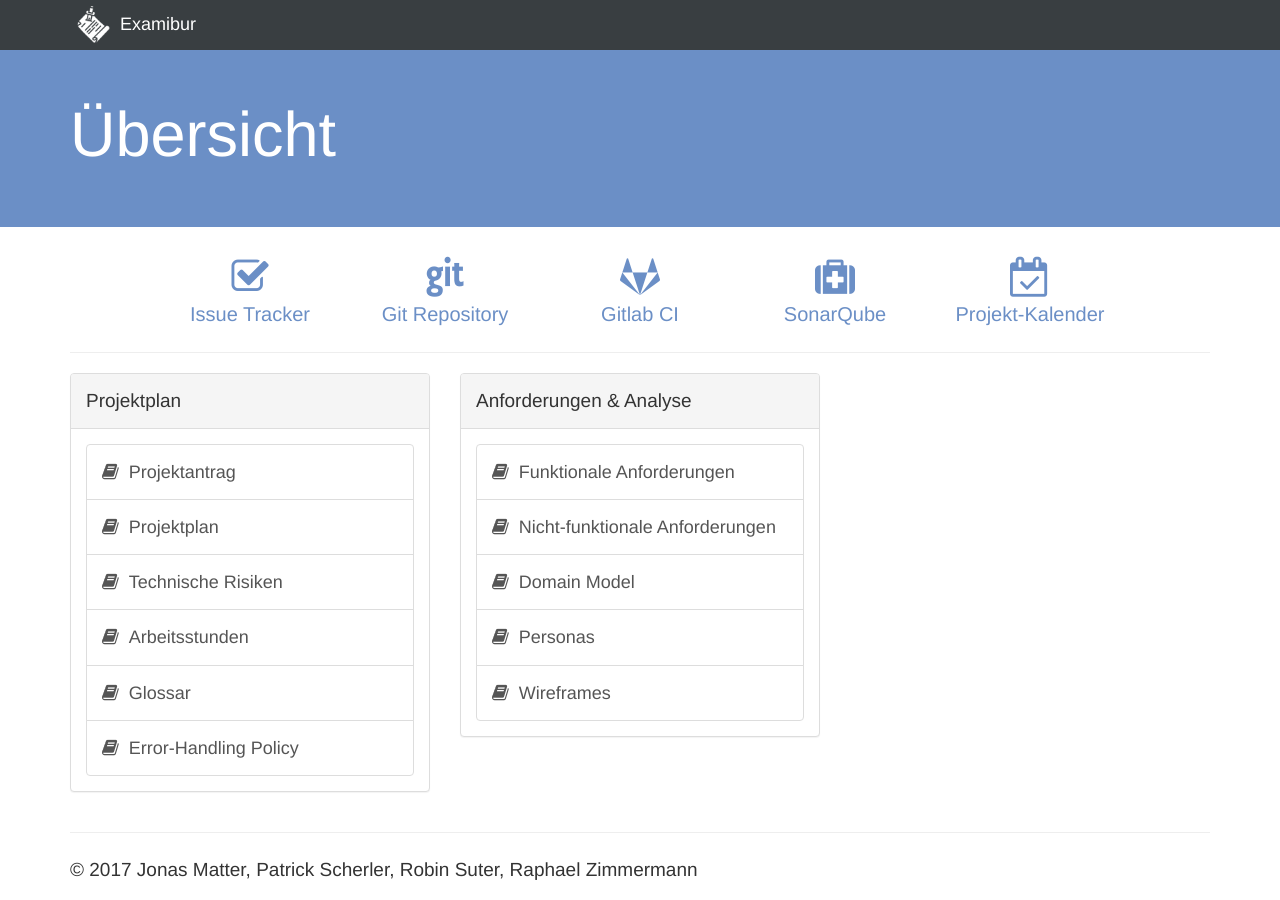
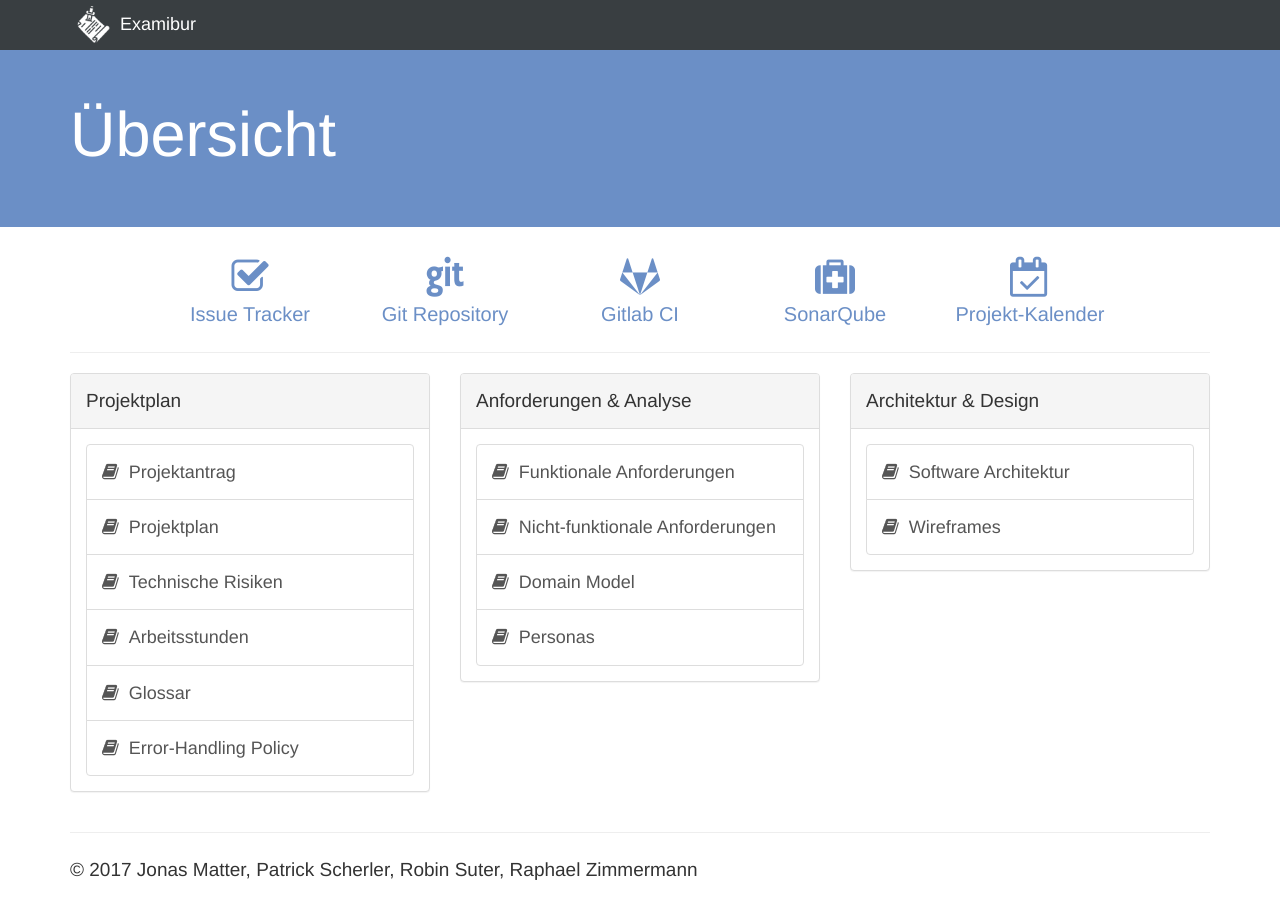
Before and after one commit to Examibur/examibur, a Jekyll site: the page built from docs/index.html, in a window 1280 px wide. Built offline with Jekyll 4.4.1, drawn with Linux system fonts in a browser that asks for light colours; nearby versions of some CDN libraries; Markdown is read by kramdown in place of the engine named in the settings.

Commit message:
move wireframes to architecture

```diff
--- a/docs/index.html
+++ b/docs/index.html
@@ -2,6 +2,7 @@
 layout: default
 title: Übersicht
 ---
+
 <div class="row">
     <div class="col-md-2 col-md-offset-1">
         <a href="https://gitlab.com/engineering-projekt/examibur/issues" class="quicklink">
@@ -20,12 +21,14 @@ title: Übersicht
             <div class="quicklink-icon"><i class="fa fa-gitlab" aria-hidden="true"></i></div>
             <div class="quicklink-title">Gitlab CI</div>
         </a>
-      </div><div class="col-md-2">
+    </div>
+    <div class="col-md-2">
         <a href="" class="quicklink">
             <div class="quicklink-icon"><i class="fa fa-medkit" aria-hidden="true"></i></div>
             <div class="quicklink-title">SonarQube</div>
         </a>
-      </div><div class="col-md-2">
+    </div>
+    <div class="col-md-2">
         <a href="https://calendar.google.com/calendar/embed?src=l232n5a38terjn899fvf7fom88%40group.calendar.google.com&ctz=Europe/Zurich" class="quicklink">
             <div class="quicklink-icon"><i class="fa fa-calendar-check-o" aria-hidden="true"></i></div>
             <div class="quicklink-title">Projekt-Kalender</div>
@@ -55,7 +58,16 @@ title: Übersicht
                 <a href="anforderungen/nichtFunktionaleAnforderungen.html" class="list-group-item document">Nicht-funktionale Anforderungen</a>
                 <a href="anforderungen/domainmodel.html" class="list-group-item document">Domain Model</a>
                 <a href="anforderungen/personas.html" class="list-group-item document">Personas</a>
-                <a href="anforderungen/wireframes.html" class="list-group-item document">Wireframes</a>
+
+            </div>
+        </div>
+    </div>
+    <div class="col-md-4">
+        <div class="panel panel-default">
+            <div class="panel-heading">Architektur & Design</div>
+            <div class="panel-body">
+              <a href="architektur/softwareArchitektur.html" class="list-group-item document">Software Architektur</a>
+              <a href="architektur/wireframes.html" class="list-group-item document">Wireframes</a>
             </div>
         </div>
     </div>
--- a/docs/website/css/custom.css
+++ b/docs/website/css/custom.css
@@ -81,3 +81,7 @@ figcaption {
     text-align: center;
     font-size: 0.9em;
 }
+
+table {
+  width: 100%;
+}
```
Also changed, not shown: docs/architektur/resources/wireframes/Aufgabenansicht_Aufgabenstellung.jpeg (renamed from docs/anforderungen/resources/wireframes/Aufgabenansicht_Aufgabenstellung.jpeg), docs/architektur/resources/wireframes/Aufgabenansicht_Auswertung.jpeg (renamed from docs/anforderungen/resources/wireframes/Aufgabenansicht_Auswertung.jpeg), docs/architektur/resources/wireframes/Aufgabenansicht_Teilnahmen.jpeg (renamed from docs/anforderungen/resources/wireframes/Aufgabenansicht_Teilnahmen.jpeg), docs/architektur/resources/wireframes/Aufgabendurchfuehrungsansicht.jpeg (renamed from docs/anforderungen/resources/wireframes/Aufgabendurchfuehrungsansicht.jpeg), docs/architektur/resources/wireframes/Dashboard.jpeg (renamed from docs/anforderungen/resources/wireframes/Dashboard.jpeg), docs/architektur/resources/wireframes/Pruefungsansicht_Aufgaben.jpeg (renamed from docs/anforderungen/resources/wireframes/Pruefungsansicht_Aufgaben.jpeg), docs/architektur/resources/wireframes/Pruefungsansicht_Auswertung.jpeg (renamed from docs/anforderungen/resources/wireframes/Pruefungsansicht_Auswertung.jpeg), docs/architektur/resources/wireframes/Pruefungsansicht_Informationen.jpeg (renamed from docs/anforderungen/resources/wireframes/Pruefungsansicht_Informationen.jpeg), docs/architektur/resources/wireframes/Pruefungsansicht_Teilnahmen.jpeg (renamed from docs/anforderungen/resources/wireframes/Pruefungsansicht_Teilnahmen.jpeg), docs/architektur/resources/wireframes/Pruefungsdurchfuehrungsansicht_Aufgaben.jpeg (renamed from docs/anforderungen/resources/wireframes/Pruefungsdurchfuehrungsansicht_Aufgaben.jpeg), docs/architektur/resources/wireframes/Pruefungsdurchfuehrungsansicht_Auswertung.jpeg (renamed from docs/anforderungen/resources/wireframes/Pruefungsdurchfuehrungsansicht_Auswertung.jpeg), docs/architektur/resources/wireframes/Pruefungsdurchfuehrungsansicht_Informationen.jpeg (renamed from docs/anforderungen/resources/wireframes/Pruefungsdurchfuehrungsansicht_Informationen.jpeg), docs/architektur/softwareArchitektur.md (renamed from docs/architektur/software_architektur.md), docs/architektur/wireframes.md (renamed from docs/anforderungen/wireframes.md). Lines whose indentation alone changed are shown as unchanged.
